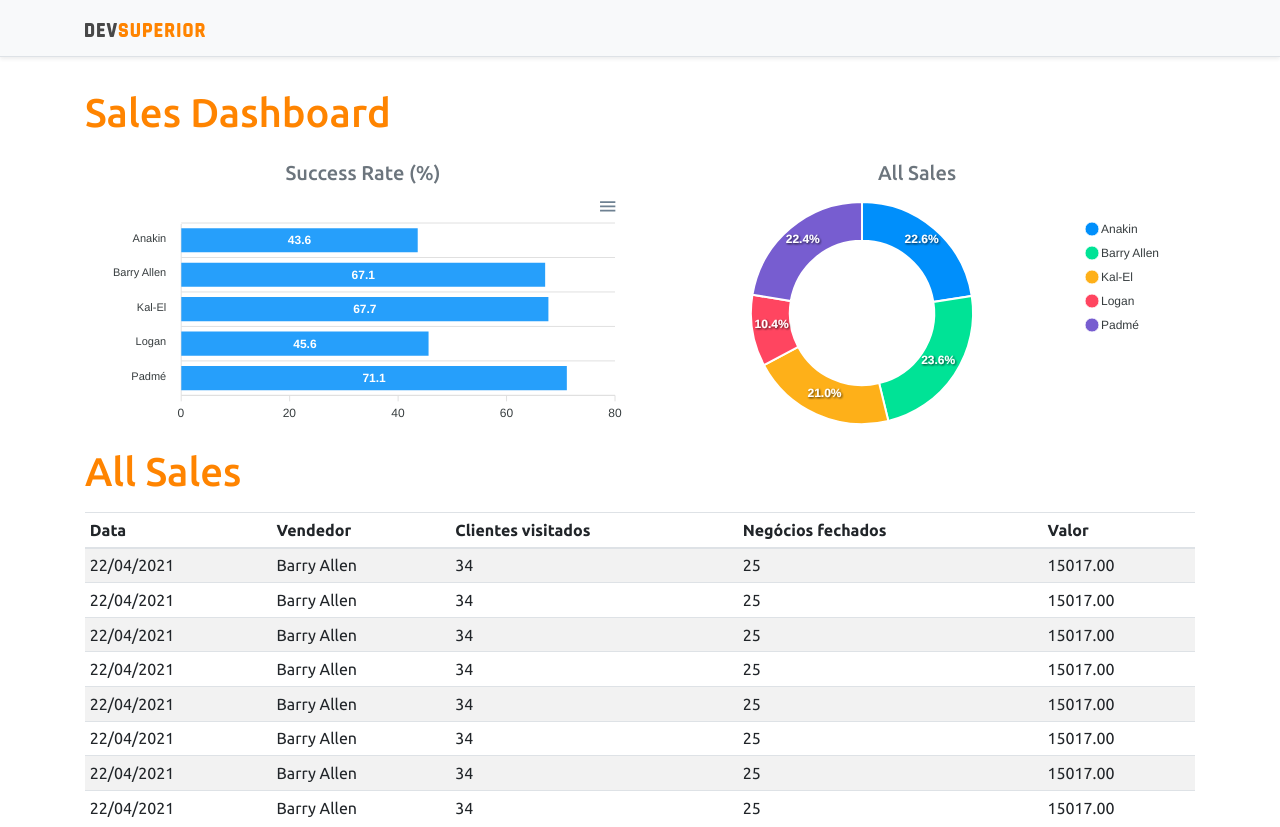
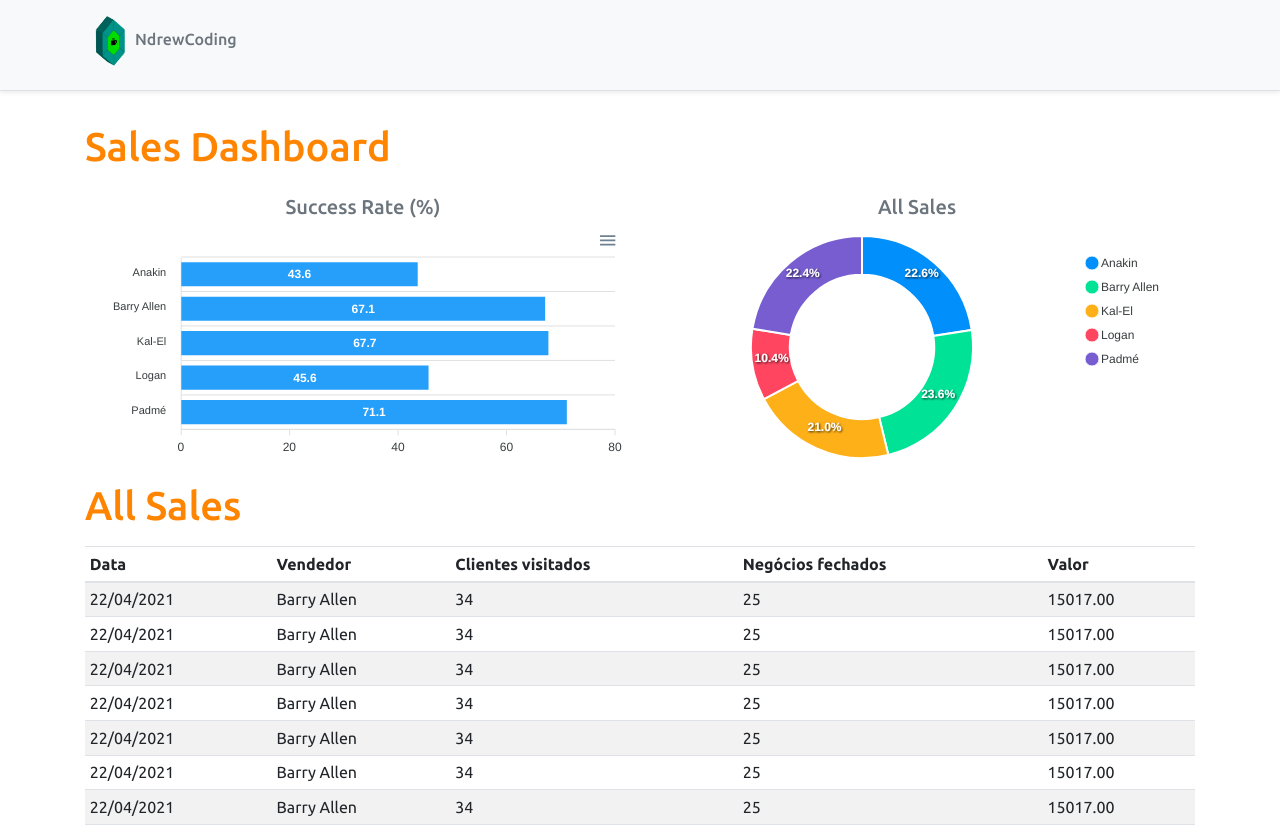
Before and after one commit to Andrew-2609/ncsales-sds3, a React (Create React App) app in the folder frontend/: page / in a window 1280 px wide. Shown: the top 827 px of the page. Built offline with nearby package versions, Linux system fonts and the light colour scheme.

Commit message:
Navbar updated

```diff
--- a/frontend/src/components/NavBar/index.tsx
+++ b/frontend/src/components/NavBar/index.tsx
@@ -1,11 +1,14 @@
-import ImgDsDark from 'assets/img/ds_dark.svg';
+import ImgLogo from 'assets/img/my_logo.png';
 
 const NavBar = () => {
     return (
         <div className="d-flex flex-column flex-md-row align-items-center p-3 px-md-4 mb-3 bg-light border-bottom shadow-sm">
             <div className="container">
                 <nav className="my-2 my-md-0 mr-md-3">
-                    <img src={ImgDsDark} alt="DevSuperior" width="120" />
+                    <p className="h6 text-secondary">
+                    <img src={ImgLogo} alt="DevSuperior" width="50" />
+                    NdrewCoding
+                    </p>
                 </nav>
             </div>
         </div>
```
Also changed, not shown: frontend/src/assets/img/my_logo.png (added).
